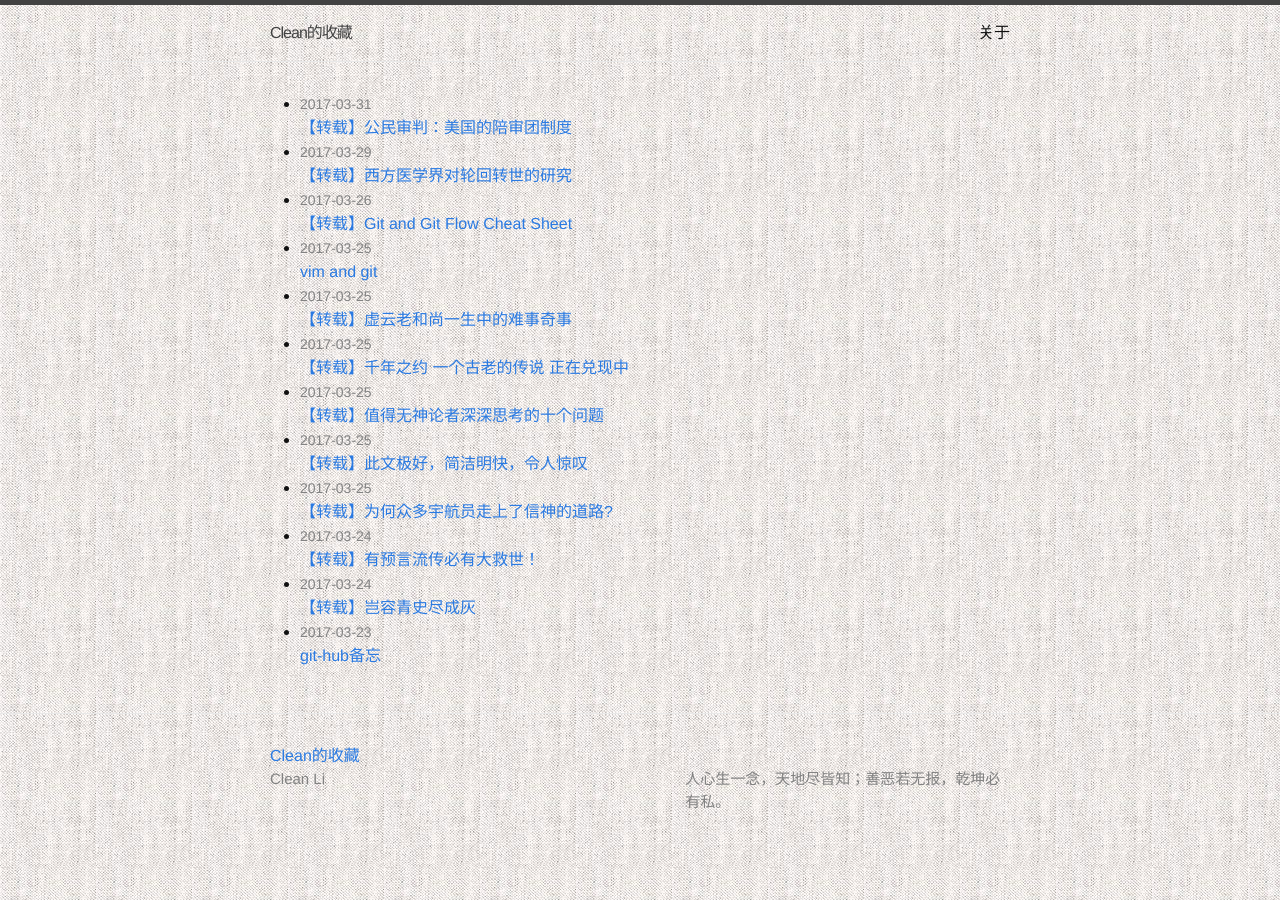
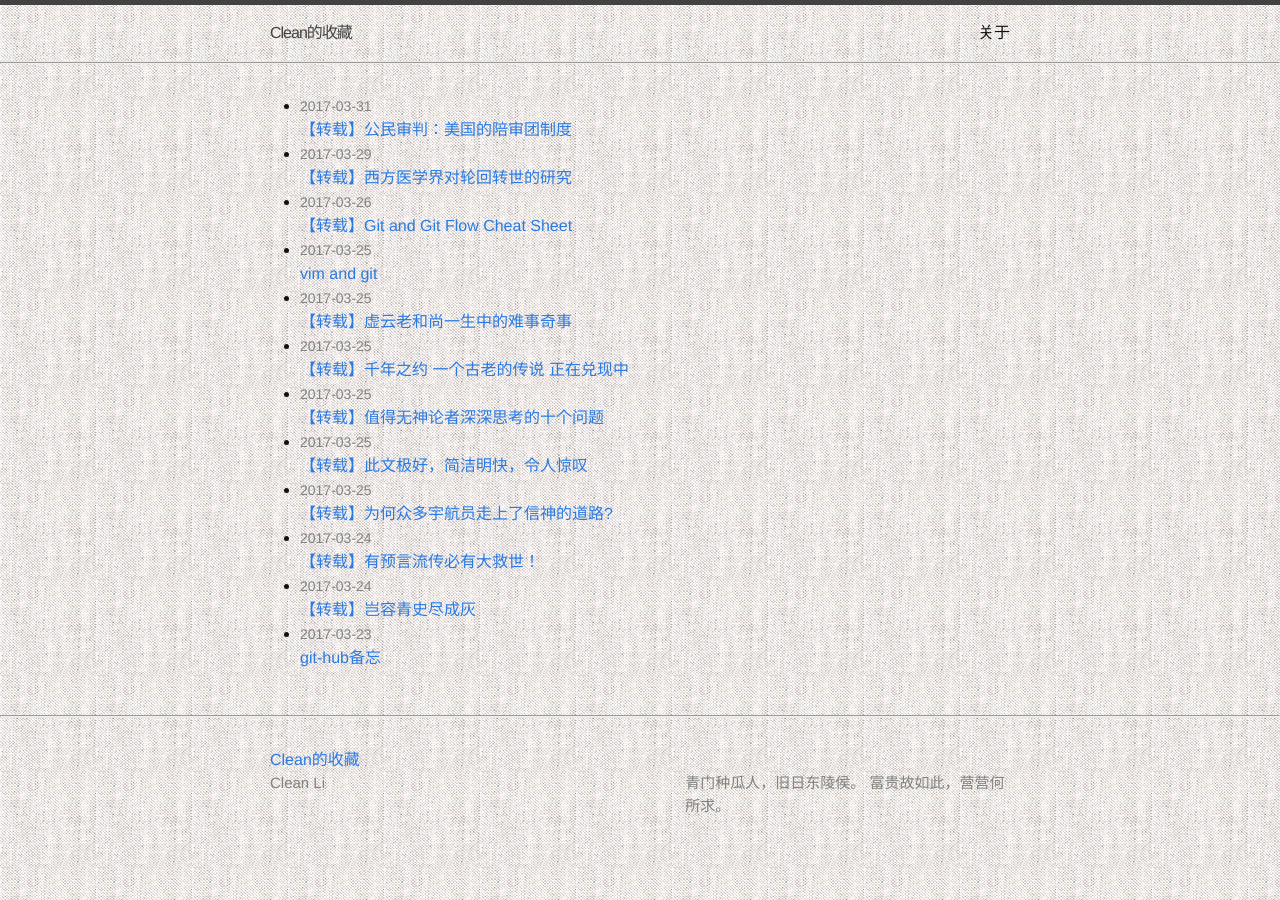
Before and after one commit to longhistory/blog, a Jekyll site: the page built from index.html, in a window 1280 px wide. Built offline with Jekyll 4.4.1, drawn with Linux system fonts in a browser that asks for light colours.

Commit message:
change description

```diff
--- a/_config.yml
+++ b/_config.yml
@@ -15,7 +15,8 @@
 # in the templates via {{ site.myvariable }}.
 title: Clean的收藏
 description: > # this means to ignore newlines until "baseurl:"
-  人心生一念，天地尽皆知；善恶若无报，乾坤必有私。
+  青门种瓜人，旧日东陵侯。
+  富贵故如此，营营何所求。
 baseurl: /clean_collecting # the subpath of your site, e.g. /blog
 author: Clean Li
 google_analytics: true
--- a/_layouts/default.html
+++ b/_layouts/default.html
@@ -6,13 +6,13 @@
   <body background="{{ site.baseurl }}/images/bg2.jpg">
 
     {% include header.html %}
-
+    <hr />
     <main class="page-content" aria-label="Content">
       <div class="wrapper">
         {{ content }}
       </div>
     </main>
-
+    <hr />
     {% include footer.html %}
 
   </body>
```
